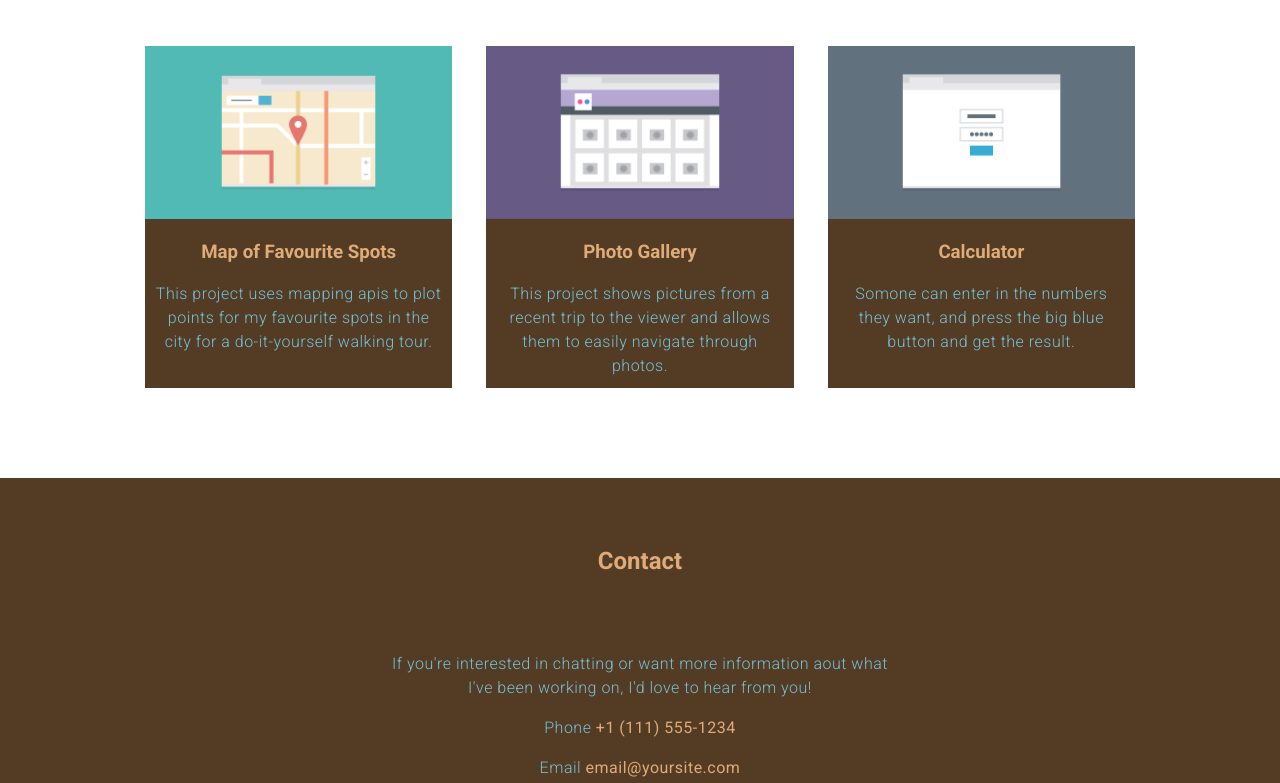
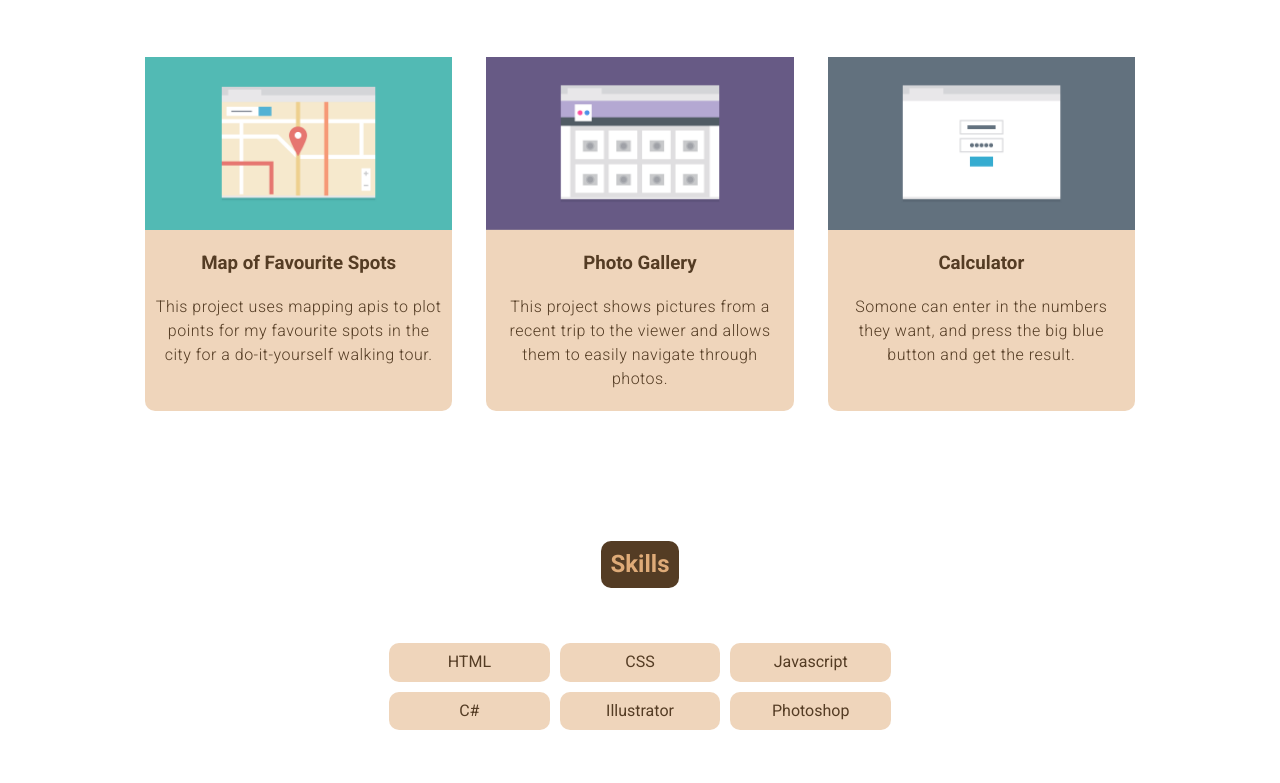
Before and after one commit to FDevonG/Front-End-Tech-02, a plain HTML site: page index.html in a window 1280 px wide. Shown: the part 968-1751 px from the top of the page. Drawn offline with Linux system fonts and the light colour scheme.

Commit message:
Project is complete

```diff
--- a/css/styles.css
+++ b/css/styles.css
@@ -64,7 +64,7 @@ article {
 }
 
 article p {
-    margin:10px;
+    margin:20px 10px;
 }
 
 /***********************
@@ -74,6 +74,11 @@ Layout
 h2{
     display:inline-block;
     padding:10px;
+}
+
+article,
+.skills-list li,
+h2{
     border-radius: 10px;
 }
 
@@ -87,6 +92,7 @@ h2{
     max-width:75%;
 }
 
+.skills-list,
 .main-nav,
 .nav-wrapper,
 .footer-wrapper{
@@ -97,6 +103,7 @@ h2{
     padding-top:20px;
 }
 
+/* .skills-list, */
 .main-nav {
     flex-direction: column;
 }
@@ -121,6 +128,19 @@ img {
 
 .wrapper {
     margin:40px 0;
+}
+
+.skills-list{
+    flex-wrap: wrap;
+    max-width: 512px;
+    margin:auto;
+}
+
+.skills-list li{
+    padding:10px;
+    margin:5px;
+    flex:1 45%;
+
 }
 
 #contact{
@@ -153,9 +173,19 @@ Color
 header,
 #contact,
 footer,
-article,
 h2{
     background-color: #543C24;
+}
+
+.skills-list li,
+article{
+    background-color: rgba(223, 171, 120, 50%);
+}
+
+article,
+article p,
+.skills-list li{
+    color:#543C24;
 }
 
 body,
@@ -209,6 +239,10 @@ Media Queries
         margin: 30px 1.25%;
     }
 
+    .skills-list li{
+        flex-basis:30%;
+    }
+
     #top-link{
         display: none;
     }
--- a/index.html
+++ b/index.html
@@ -12,29 +12,30 @@
         <link rel="stylesheet" href="css/styles.css">
     </head>
     <body>
-        <div class="site-wrapper">
+        <div class="site-wrapper"><!--The main wrapper of the site-->
             <header>
-                <div class="container">
-                    <div class="main-nav-wrapper">
+                <div class="container"><!--Container for the header-->
+                    <div class="main-nav-wrapper"><!--the start of the wrapper holding the main site nav and the H1 in a container-->
                         <h1>Devon Gillis</h1>
                         <nav>
                             <ul class="main-nav">
                                 <li><a href="#top">Home</a></li>
                                 <li><a href="#portfolio">Portfolio</a></li>
+                                <li><a href="#skills">Skills</a></li>
                                 <li><a href="#contact">Contact</a></li>
                             </ul>
                         </nav>
-                    </div>
+                    </div><!--The end of the main nav container-->
                     <div class="intro-wrapper">
                         <img src="images/responsive-layout-profile.png" alt="Profile picture" class="profile-img">
                         <p>Hi! I'm a front-end developer who loves responsive design and css. I recently finished a degree in front-end web development at Treehouse and am excited to put all my skills to use!</p>
                     </div>
-                </div>
+                </div><!--End of the headers content wrapper-->
             </header>
 
             <main>
-                <div class="container">
-                    <section id="portfolio">
+                <div class="container"><!--the start of the main content wrapper for the sites main content-->
+                    <section id="portfolio"><!--Start of the portfolio section-->
                         <div class="wrapper">
                             <h2>Portfolio</h2>
                             <div class="portfolio-flex-continer">
@@ -70,8 +71,23 @@
                                 </article>
                             </div>
                         </div>
-                    </section>
-                </div>
+                    </section><!--End of the portfolio section-->
+
+                    <section id="skills"><!--Start of the skills section-->
+                        <div class="wrapper">
+                            <h2>Skills</h2>
+                            <ul class="skills-list">
+                                <li>HTML</li>
+                                <li>CSS</li>
+                                <li>Javascript</li>
+                                <li>C#</li>
+                                <li>Illustrator</li>
+                                <li>Photoshop</li>
+                            </ul>
+                        </div>
+                    </section><!--End of the skills section-->
+
+                </div><!--The end of the main conetents main wrapper-->
 
                 <section id="contact">
                     <div class="wrapper contact-wrapper">
@@ -91,11 +107,13 @@
                         <ul class="footer-nav">
                             <li><a href="#top">Home</a></li>
                             <li><a href="#portfolio">Portfolio</a></li>
+                            <li><a href="#skills">Skills</a></li>
                             <li><a href="#contact">Contact</a></li>
                         </ul>
                     </nav>
                 </div>
             </footer>
-        </div>
+
+        </div><!--The end of the main site wrapper-->
     </body>
 </html>
```
